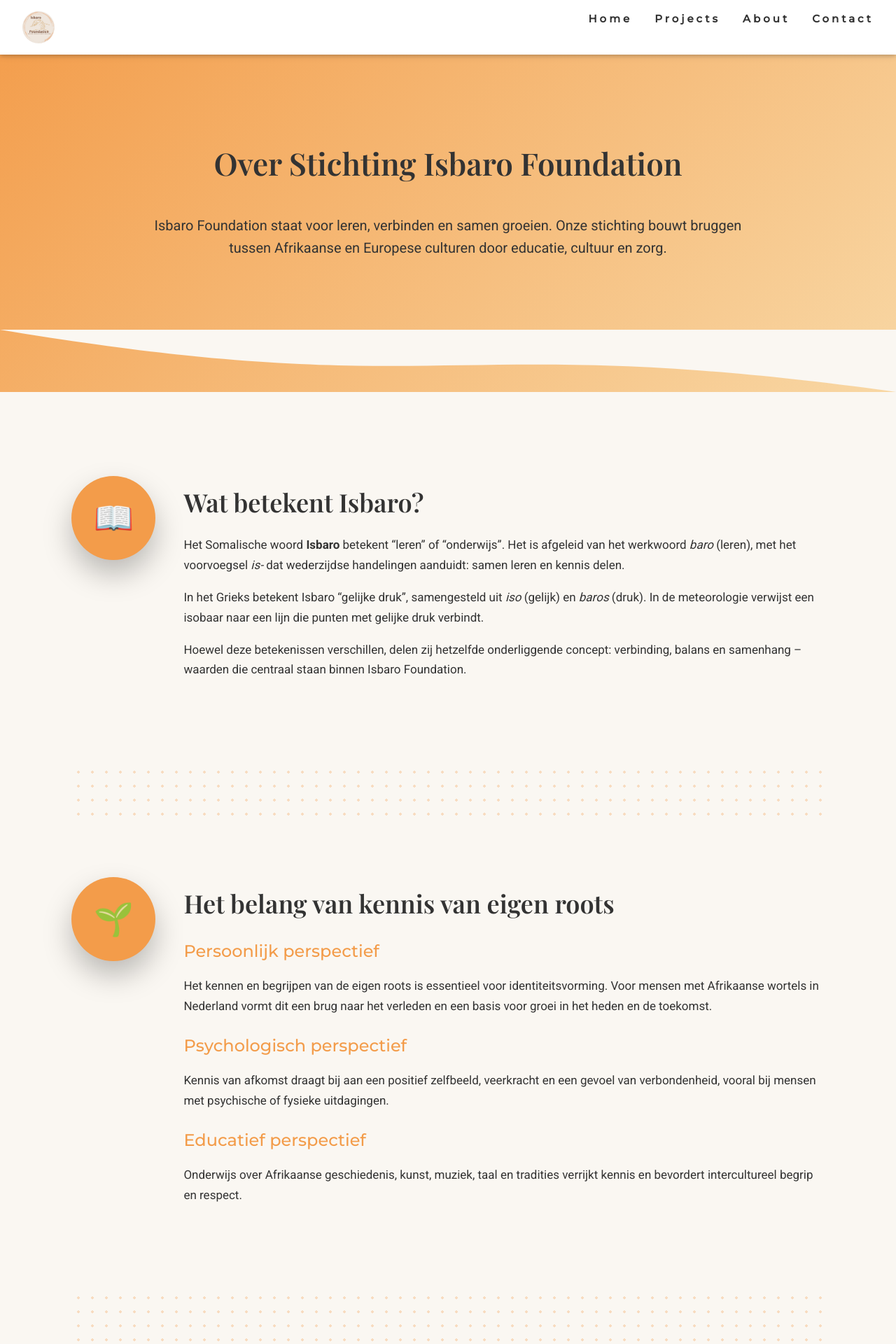
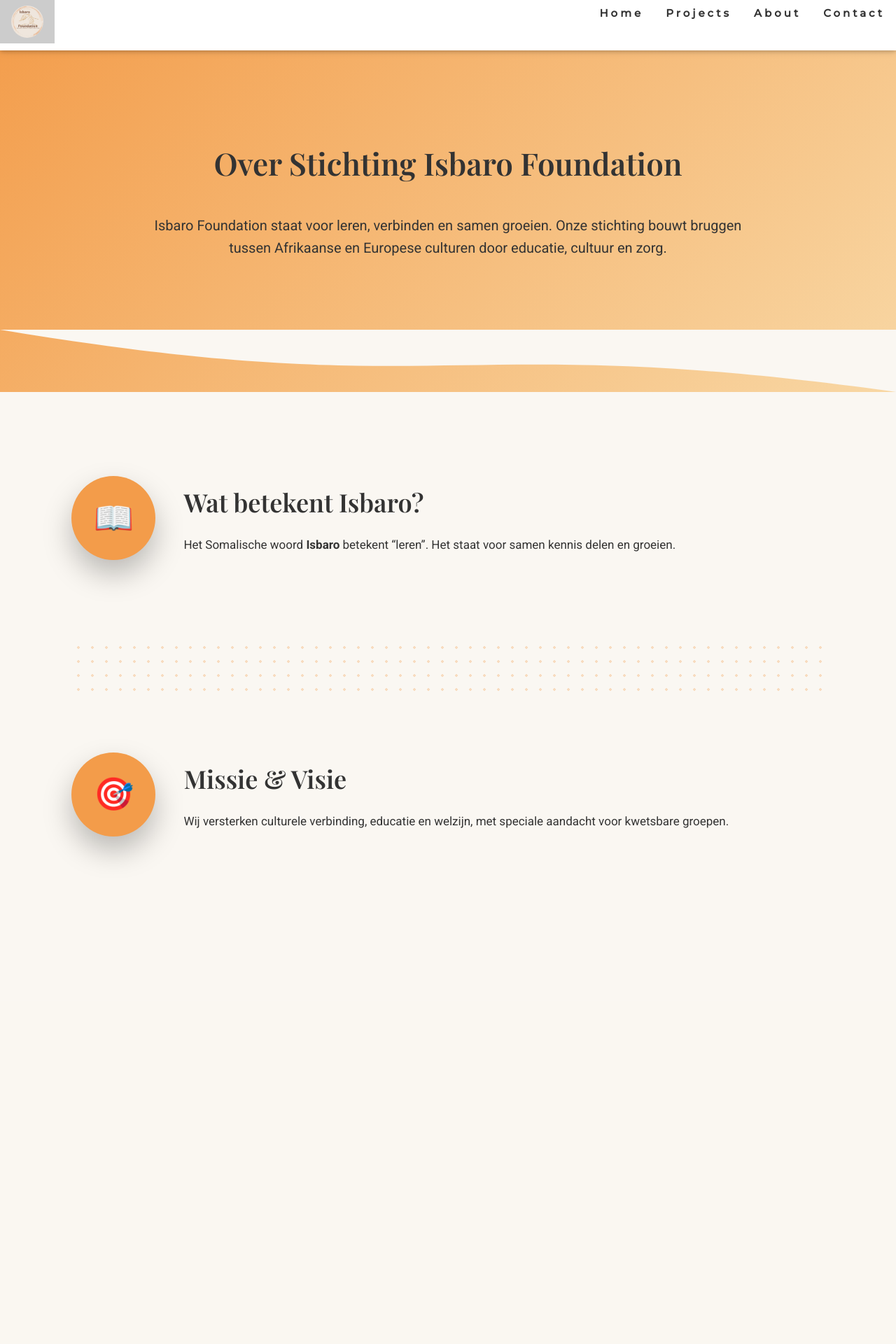
Before and after one commit to AH62421/isbaro-foundation, a Flask app: page /about in a window 1280 px wide. Shown: the top 1920 px of the page at 70% size. After the commit the page ends 1229 px from the top, so only its background shows below. Run offline with Flask 3, Linux system fonts and the light colour scheme.

Commit message:
Update about.html

```diff
--- a/templates/about.html
+++ b/templates/about.html
@@ -8,15 +8,17 @@
 
     <title>About – Isbaro Foundation</title>
 
+    <!-- FAVICON -->
     <link rel="icon" type="image/jpg" href="/static/isbaro_background.jpg">
 
+    <!-- STYLES -->
     <link rel="stylesheet" href="https://www.w3schools.com/w3css/5/w3.css">
     <link rel="preconnect" href="https://fonts.googleapis.com">
     <link rel="preconnect" href="https://fonts.gstatic.com" crossorigin>
     <link href="https://fonts.googleapis.com/css2?family=Roboto:wght@300;400;700&family=Playfair+Display:wght@600&family=Montserrat:wght@500&display=swap" rel="stylesheet">
 
     <style>
-        /* ========= MOBIELE STABILITEIT (ESSENTIEEL) ========= */
+        /* ========= GLOBAL FIX ========= */
         html, body {
             max-width: 100%;
             overflow-x: hidden;
@@ -40,12 +42,6 @@
             font-weight: bold;
         }
 
-        .logo-link {
-            display: flex;
-            align-items: center;
-            padding: 6px 16px;
-        }
-
         .navbar-logo {
             height: 46px;
             width: 46px;
@@ -62,7 +58,7 @@
             justify-content: center;
             align-items: center;
             text-align: center;
-            padding: 140px 20px 120px; /* FIX voor fixed navbar */
+            padding: 140px 20px 120px;
             position: relative;
         }
 
@@ -82,7 +78,6 @@
             position: absolute;
             bottom: 0;
             width: 100%;
-            max-width: 100%;
             display: block;
         }
 
@@ -144,6 +139,22 @@
 
         /* ================= MOBIEL ================= */
         @media (max-width: 768px) {
+
+            /* NAVBAR COMPACT OP MOBIEL */
+            .w3-bar {
+                padding: 8px 6px !important;
+            }
+
+            .w3-bar-item {
+                padding: 8px 8px !important;
+                font-size: 14px;
+            }
+
+            .navbar-logo {
+                height: 38px;
+                width: 38px;
+            }
+
             .hero {
                 padding: 120px 16px 100px;
             }
@@ -185,12 +196,13 @@
 
 <!-- ================= NAVBAR ================= -->
 <div class="w3-top">
-    <div class="w3-bar w3-wide w3-padding w3-card">
-        <a href="/" class="w3-bar-item w3-button logo-link">
+    <div class="w3-bar w3-wide w3-card">
+        <a href="/" class="w3-bar-item w3-button">
             <img src="/static/isbaro_background.jpg" class="navbar-logo" alt="Isbaro Foundation">
         </a>
 
-        <div class="w3-right w3-hide-small">
+        <!-- GEEN w3-hide-small → altijd zichtbaar -->
+        <div class="w3-right">
             <a href="/" class="w3-bar-item w3-button">Home</a>
             <a href="/projects" class="w3-bar-item w3-button">Projects</a>
             <a href="/about" class="w3-bar-item w3-button">About</a>
@@ -214,7 +226,7 @@
     </svg>
 </section>
 
-<!-- ================= ABOUT CONTENT ================= -->
+<!-- ================= CONTENT ================= -->
 <section class="about">
 
     <div class="section">
@@ -222,47 +234,8 @@
         <div class="text">
             <h2>Wat betekent Isbaro?</h2>
             <p>
-                Het Somalische woord <b>Isbaro</b> betekent “leren” of “onderwijs”.
-                Het is afgeleid van het werkwoord <i>baro</i> (leren), met het voorvoegsel <i>is-</i>
-                dat wederzijdse handelingen aanduidt: samen leren en kennis delen.
-            </p>
-            <p>
-                In het Grieks betekent Isbaro “gelijke druk”, samengesteld uit <i>iso</i> (gelijk)
-                en <i>baros</i> (druk). In de meteorologie verwijst een isobaar naar een lijn
-                die punten met gelijke druk verbindt.
-            </p>
-            <p>
-                Hoewel deze betekenissen verschillen, delen zij hetzelfde onderliggende concept:
-                verbinding, balans en samenhang – waarden die centraal staan binnen Isbaro Foundation.
-            </p>
-        </div>
-    </div>
-
-    <div class="divider"></div>
-
-    <div class="section">
-        <div class="icon">🌱</div>
-        <div class="text">
-            <h2>Het belang van kennis van eigen roots</h2>
-
-            <h3>Persoonlijk perspectief</h3>
-            <p>
-                Het kennen en begrijpen van de eigen roots is essentieel voor identiteitsvorming.
-                Voor mensen met Afrikaanse wortels in Nederland vormt dit een brug naar het verleden
-                en een basis voor groei in het heden en de toekomst.
-            </p>
-
-            <h3>Psychologisch perspectief</h3>
-            <p>
-                Kennis van afkomst draagt bij aan een positief zelfbeeld, veerkracht
-                en een gevoel van verbondenheid, vooral bij mensen met psychische
-                of fysieke uitdagingen.
-            </p>
-
-            <h3>Educatief perspectief</h3>
-            <p>
-                Onderwijs over Afrikaanse geschiedenis, kunst, muziek, taal en tradities
-                verrijkt kennis en bevordert intercultureel begrip en respect.
+                Het Somalische woord <b>Isbaro</b> betekent “leren”.
+                Het staat voor samen kennis delen en groeien.
             </p>
         </div>
     </div>
@@ -272,25 +245,10 @@
     <div class="section">
         <div class="icon">🎯</div>
         <div class="text">
-            <h2>Missie en Visie</h2>
-
-            <h3>Missie</h3>
+            <h2>Missie & Visie</h2>
             <p>
-                Stichting Isbaro Foundation wil de Afrikaanse cultuur in Nederland zichtbaar,
-                tastbaar en toegankelijk maken, en bijdragen aan persoonlijke ontwikkeling,
-                interculturele verbinding en maatschappelijke inclusie – met bijzondere aandacht
-                voor mensen met psychische of fysieke beperkingen, chronische ziekten of dementie.
-                Daarnaast biedt de stichting dagbesteding: een veilige en stimulerende omgeving
-                die structuur, sociale contacten en een zinvolle daginvulling bevordert.
-            </p>
-
-            <h3>Visie</h3>
-            <p>
-                Cultuur en educatie zijn krachtige middelen om mensen te verbinden. Door Afrikaanse
-                tradities, waarden en kunstvormen te delen, versterken wij de positie van Afrikaanse
-                Nederlanders, bouwen we bruggen tussen Europese en Afrikaanse samenlevingen en
-                bevorderen wederzijds begrip en respect. Met het dagbestedingsaanbod dragen we
-                bovendien bij aan het welzijn van kwetsbare groepen en ontlasten mantelzorgers.
+                Wij versterken culturele verbinding, educatie en welzijn,
+                met speciale aandacht voor kwetsbare groepen.
             </p>
         </div>
     </div>
```
